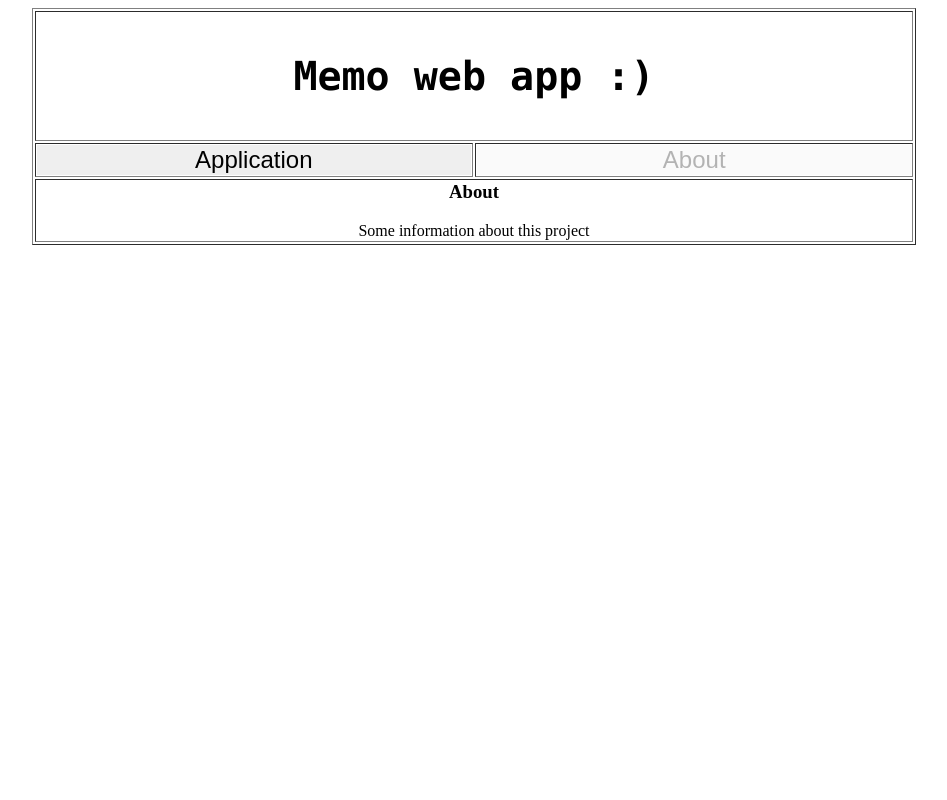
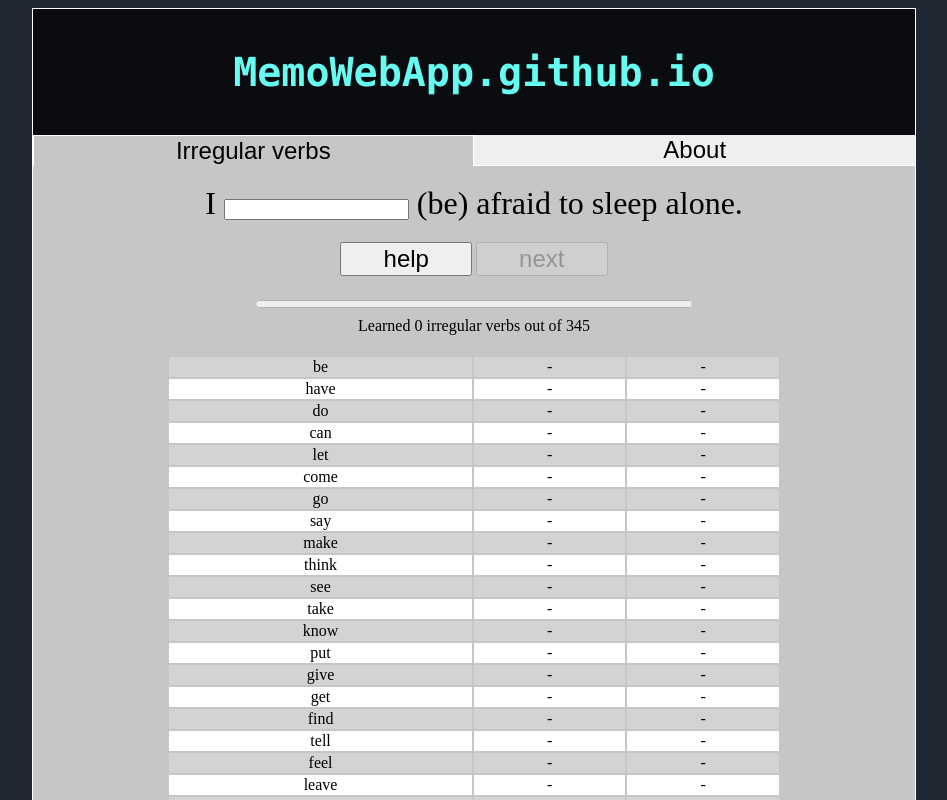
Before and after one commit to memowebapp/memowebapp.github.io, a plain HTML site: page index.html in a window 1280 px wide. Both pictures are taken after a click on the button "About". Shown: the top 800 px of the page, without its empty margins (166-1113 px from the left). Drawn offline with Linux system fonts and the light colour scheme.

Commit message:
implrove design

```diff
--- a/index.html
+++ b/index.html
@@ -1,22 +1,47 @@
 
+<script>
+    function openTab(){
+        [document.getElementById("about_button").style.backgroundColor, document.getElementById("application_button").style.backgroundColor] =
+            [document.getElementById("application_button").style.backgroundColor, document.getElementById("about_button").style.backgroundColor];
 
+        [document.getElementById("about_button").style.borderTop, document.getElementById("application_button").style.borderTop] =
+            [document.getElementById("application_button").style.borderTop, document.getElementById("about_button").style.borderTop];
+
+        [document.getElementById("about_button").style.borderBottom, document.getElementById("application_button").style.borderBottom] =
+            [document.getElementById("application_button").style.borderBottom, document.getElementById("about_button").style.borderBottom];
+
+        [document.getElementById("about_button").style.borderLeft, document.getElementById("application_button").style.borderLeft] =
+            [document.getElementById("application_button").style.borderLeft, document.getElementById("about_button").style.borderLeft];
+
+        [document.getElementById("about_button").style.borderRight, document.getElementById("application_button").style.borderRight] =
+            [document.getElementById("application_button").style.borderRight, document.getElementById("about_button").style.borderRight];
+
+        [document.getElementById("application").style.display, document.getElementById("about").style.display] =
+            [document.getElementById("about").style.display, document.getElementById("application").style.display];
+    }
+</script>
+<script src="verbs_list.js"></script>
+<script src="task_generator.js"></script>
+<script src="table_generator.js"></script>
+
+<body style="background-color:#1F2833">
     <center>
-    <table border="1" class="center" width="70%">
-        <tr>
-            <th colspan="2"><p id="header" style="font-family: Monaco; font-size: 2.5em; margin-bottom: 1em; margin-top: 1em;">Memo web app :)</p></th>
+        <table class="center" width="70%" cellspacing="0" cellpadding="0" style="background-color:#C5C6C7; border:solid white 1px;">
+            <tr style="background-color:#0B0C10;">
+                <th colspan="2"><p id="header" style="font-family: Monaco; font-size: 2.5em; color:#66FCF1; margin-bottom: 1em; margin-top: 1em;">MemoWebApp.github.io</p></th>
             </tr>
             <tr align="center">
                 <td width="50%">
-                <button id="application_button" onclick="openTab(event, 'application')" style="border: none; width:100%; height: 100%; font-size: 1.5em;">Application</button>
+                    <button id="application_button" onclick="openTab()" style="border-top:none; border-right:none; border-bottom: solid white 1px; border-left: none; width:100%; height: 100%; font-size: 1.5em;">Irregular verbs</button>
                 </td>
                 <td>
-                <button id="about_button" onclick="openTab(event, 'about')" style="border: none; width:100%; height: 100%; font-size: 1.5em;">About</button>
+                    <button id="about_button" onclick="openTab()" style="border-top:solid white 1px; border-right:solid white 1px; border-bottom: none; border-left: solid white 1px; width:100%; height: 100%; font-size: 1.5em; background-color:#C5C6C7;">About</button>
                 </td>
             </tr>
             <tr align="center">
                 <td colspan="2">
-                <div id="application" class="tabcontent">
-                    <table border="1" class="center" width="100%">
+                    <div id="application">
+                        <table border="0" class="center" width="100%">
                             <tr align="center">
                                 <td>
                                     <p id="task" style="font-size: 2em; margin-bottom: 0.5em; margin-top: 0.5em;">some sentence</p>
@@ -40,34 +65,16 @@
                         </table>
                     </div>
 
-                <div id="about" class="tabcontent" hidden>
-                    <h3>About</h3>
-                    <p>Some information about this project</p>
+                    <div id="about" align="left" style="font-family: Monaco; font-size: 1em; margin-bottom: 0.5em; margin-top: 0.5em; margin-left: 1em; margin-right: 1em;">
+                        <p> Hello, my name is Andrei, and this is my web app to memorizing English irregular verbs.</p>
+                        <p><b>How to use:</b> in the tab "irregular verbs", you may see a simple past or a past participle sentence where an irregular verb is replaced with base form and input field. So all you need to do is type the correct form of the verb and press "next" or if you don't know the answer press "help", try to memorize the answer, and press next.</p>
+                        <p><b>How does it work:</b> if you didn't know the answer and pressed the button "help", the next sentence with this form of the verb will be shown in a few minutes. Each correct answer will increase the timeout before this form of the verb will appear again.</p>
+                        <p><b>Where these sentences came from:</b> I downloaded around 25000 books with about 15Gb of size from open sources and found the sentences with irregular verbs. </p>
+                        <p><b> What is the order of verbs' appearance:</b> verbs were sorted base on citation for instance the verb 'was' appears in 1072780 sentences when "sent" only 705 sentences. So it makes sense to memorize "was" at first.</p>
+                        <p>If you found a mistake, a problem or if you have an idea how to improve this app, fellfree to contact me via email andee.dev@gmail.com thank you!</p>
                     </div>
                 </td>
             </tr>
         </table>
     </center>
-
-<script>
-    function openTab(event, tabName){
-        if(tabName=='application') {
-            document.getElementById("application").style.display = "block";
-            document.getElementById("application_button").disabled = true;
-            document.getElementById("about").style.display = "none";
-            document.getElementById("about_button").disabled = false;
-        }
-        else {
-            document.getElementById("application").style.display = "none";
-            document.getElementById("application_button").disabled = false;
-            document.getElementById("about").style.display = "block";
-            document.getElementById("about_button").disabled = true;
-        }
-    }
-
-
-</script>
-
-<script src="verbs_list.js"></script>
-<script src="task_generator.js"></script>
-<script src="table_generator.js"></script>
+</body>
```
Lines whose indentation alone changed are shown as unchanged.
